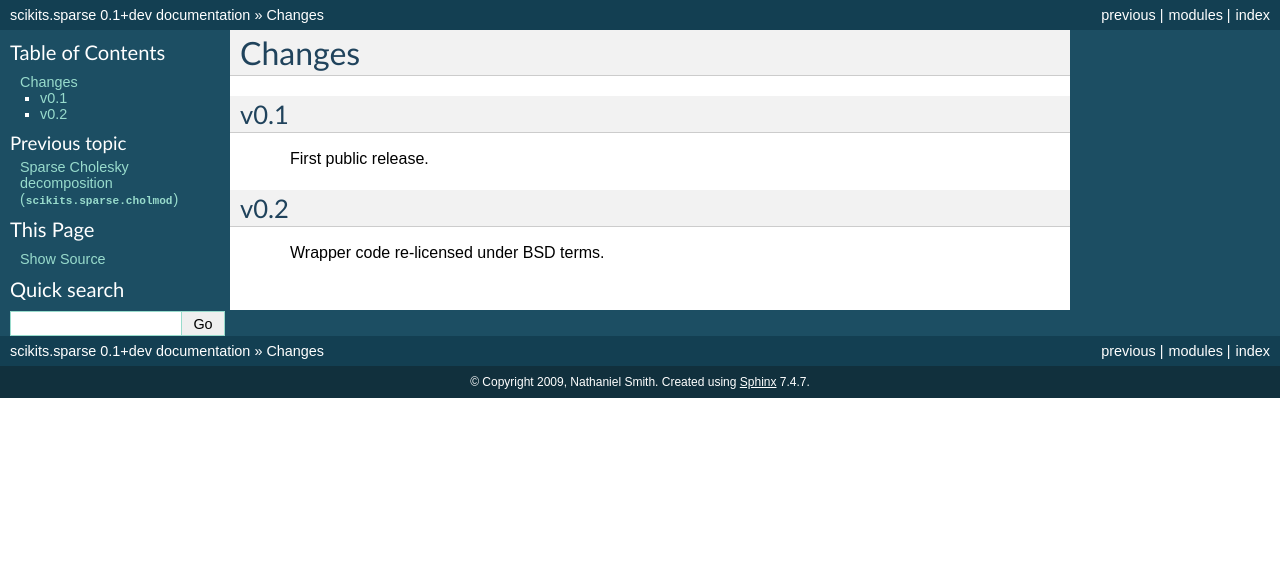
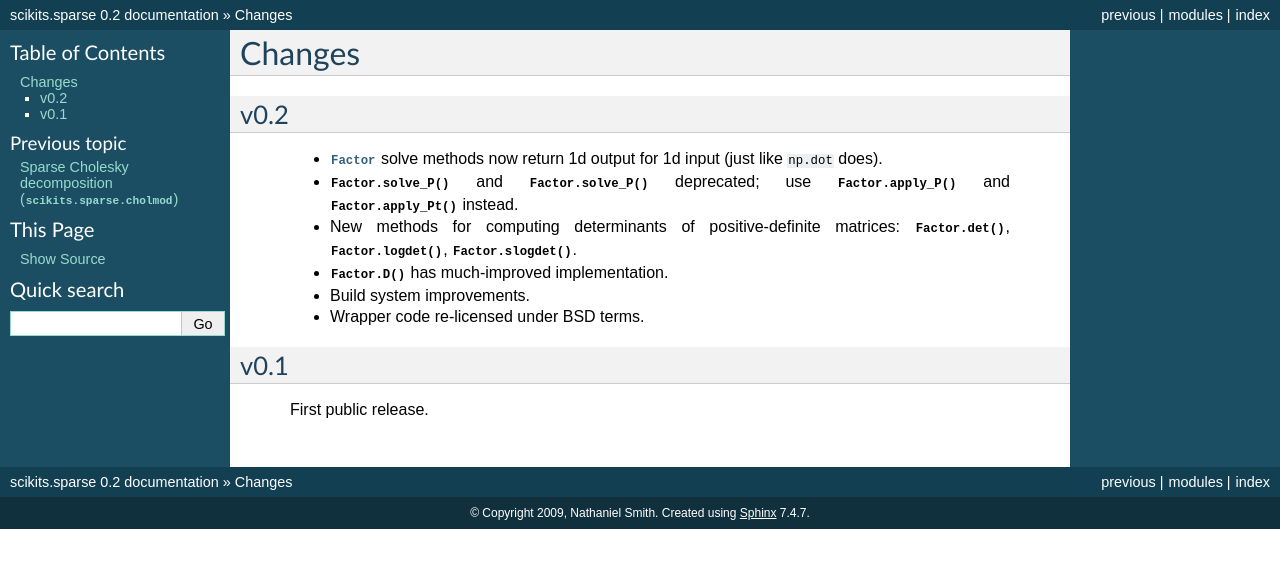
Before and after one commit to scikit-sparse/scikit-sparse, a Sphinx documentation site: the page built from doc/changes.rst, in a window 1280 px wide. Shown: the top 568 px of the page. Built offline with Sphinx 7.4.7, drawn with Linux system fonts in a browser that asks for light colours; formulas are drawn with MathJax 3.

Commit message:
version bump to 0.2

```diff
--- a/doc/changes.rst
+++ b/doc/changes.rst
@@ -1,10 +1,21 @@
 Changes
 =======
+
+.. module:: scikits.sparse.cholmod
+
+v0.2
+-------
+  * :class:`Factor` solve methods now return 1d output for 1d input
+    (just like ``np.dot`` does).
+  * :meth:`Factor.solve_P` and :meth:`Factor.solve_P` deprecated; use
+    :meth:`Factor.apply_P` and :meth:`Factor.apply_Pt` instead.
+  * New methods for computing determinants of positive-definite
+    matrices: :meth:`Factor.det`, :meth:`Factor.logdet`,
+    :meth:`Factor.slogdet`.
+  * :meth:`Factor.D` has much-improved implementation.
+  * Build system improvements.
+  * Wrapper code re-licensed under BSD terms.
 
 v0.1
 ------
   First public release.
-
-v0.2
--------
-  Wrapper code re-licensed under BSD terms.
--- a/doc/cholmod.rst
+++ b/doc/cholmod.rst
@@ -186,7 +186,11 @@ necessary).
 
 .. automethod:: Factor.solve_D(b)
 
+.. automethod:: Factor.apply_P(b)
+
 .. automethod:: Factor.solve_P(b)
+
+.. automethod:: Factor.apply_Pt(b)
 
 .. automethod:: Factor.solve_Pt(b)
 
--- a/doc/conf.py
+++ b/doc/conf.py
@@ -9,7 +9,7 @@ copyright = u'2009, Nathaniel Smith'
 # built documents.
 #
 # The short X.Y version.
-version = '0.1+dev'
+version = '0.2'
 # The full version, including alpha/beta/rc tags.
 release = version
 
--- a/setup.py
+++ b/setup.py
@@ -24,7 +24,7 @@ MAINTAINER_EMAIL    = 'njs@pobox.com',
 URL                 = 'https://github.com/njsmith/scikits-sparse/'
 LICENSE             = 'GPL'
 DOWNLOAD_URL        = "https://github.com/njsmith/scikits-sparse/downloads"
-VERSION             = '0.1+dev'
+VERSION             = '0.2'
 
 # Add our fake Pyrex at the end of the Python search path
 # in order to fool setuptools into allowing compilation of
```
Also changed, not shown: 1 other file.
